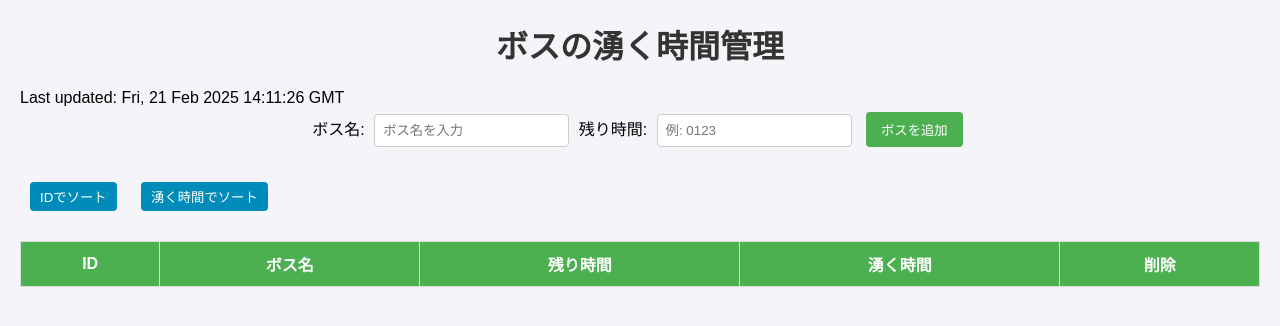
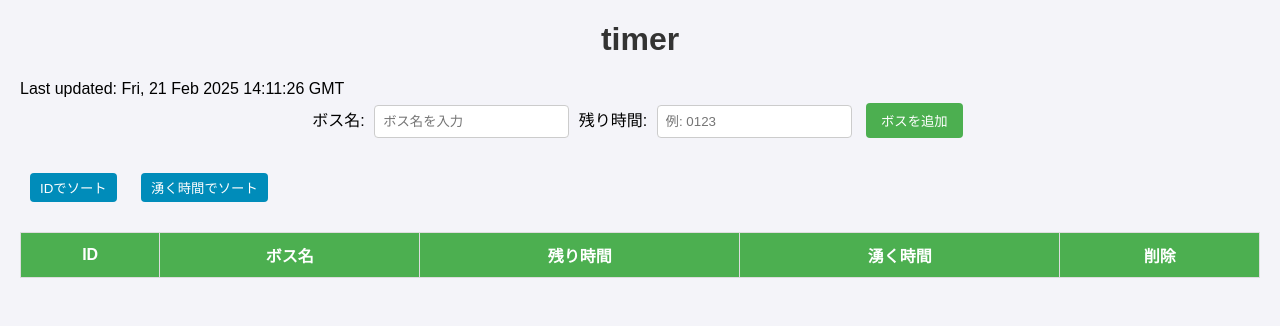
Before and after one commit to kyam3/odin-boss-timer, a plain HTML site: page index.html in a window 1280 px wide. Drawn offline with Linux system fonts and the light colour scheme.

Commit message:
Update index.html

```diff
--- a/index.html
+++ b/index.html
@@ -7,7 +7,7 @@
     <link rel="stylesheet" href="css/style.css">
 </head>
 <body>
-    <h1>ボスの湧く時間管理</h1>
+    <h1>timer</h1>
 
     <!-- 更新日時表示 -->
     <div id="version">Last updated: <!-- LAST_MODIFIED --></div>
```
